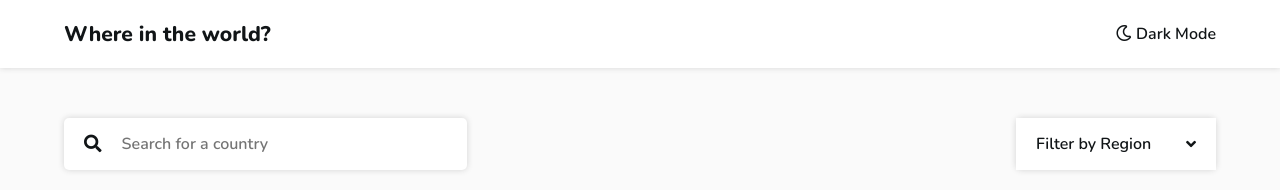
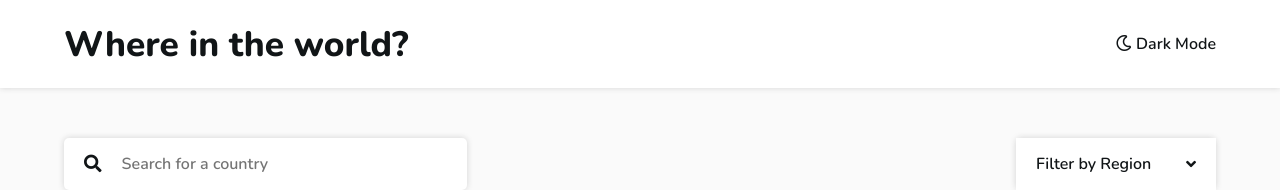
Before and after one commit to TechieStephen/Countriz, a Vue app: page / in a window 1280 px wide. Shown: the top 190 px of the page. Built offline with nearby package versions, Linux system fonts and the light colour scheme; no server answers.

Commit message:
working on font size and layout

```diff
--- a/src/components/Header.vue
+++ b/src/components/Header.vue
@@ -21,10 +21,6 @@ export default {
   align-items: center;
   padding: 20px 5%;
 
-  h1{
-    font-size: 1.2em;
-  }
-
   button{
     user-select: none;
   }
```
